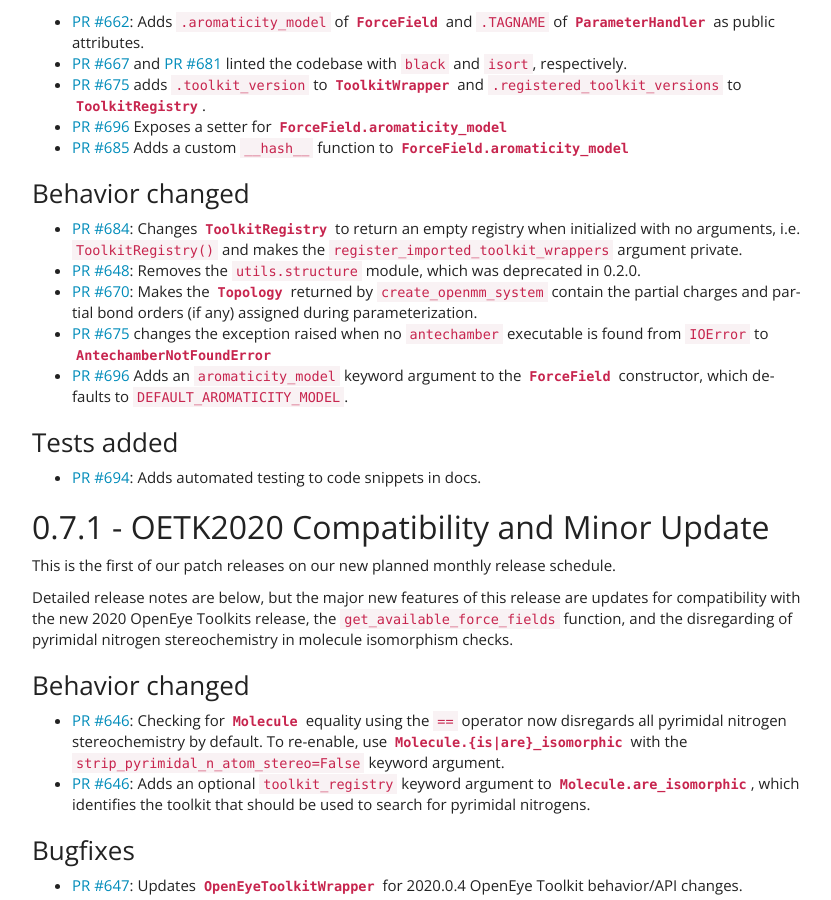
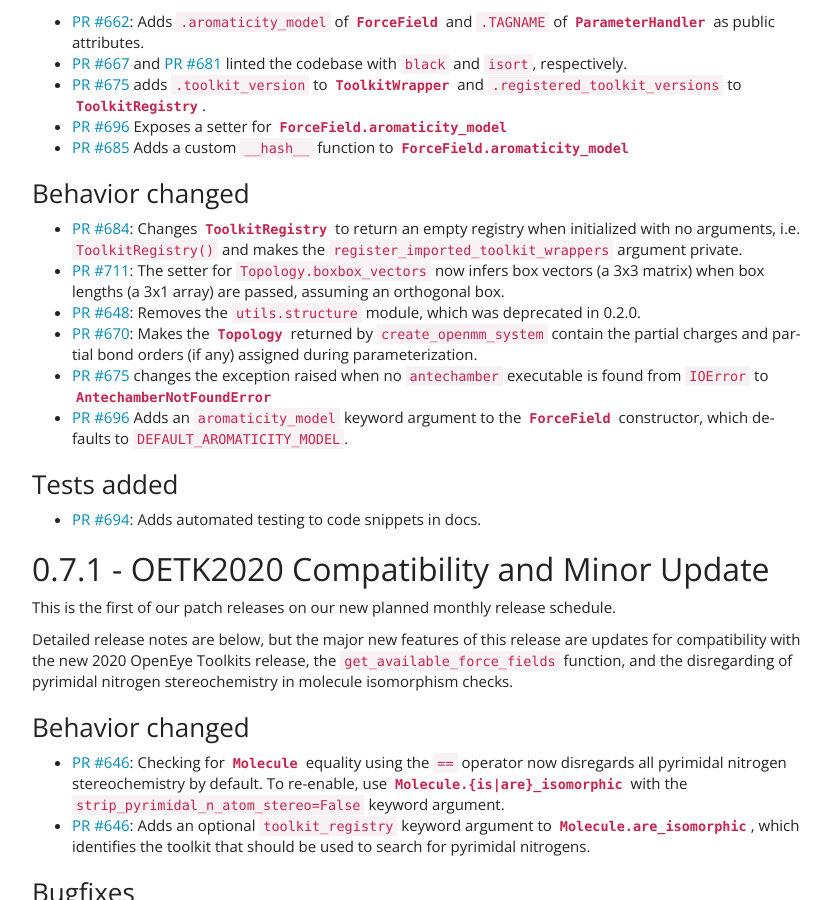
Before and after one commit to openforcefield/openff-toolkit, a Sphinx documentation site: the page built from docs/releasehistory.rst, in a window 1280 px wide and 900 px high, scrolled down 383 px. Shown: the whole window, without its empty margins (38-869 px from the left). Built offline with Sphinx 7.4.7, drawn with Linux system fonts in a browser that asks for light colours.

Commit message:
Update changelog

```diff
--- a/docs/releasehistory.rst
+++ b/docs/releasehistory.rst
@@ -36,6 +36,9 @@ Behavior changed
   :py:class:`ToolkitRegistry <openforcefield.utils.toolkits.ToolkitRegistry>` to return an empty
   registry when initialized with no arguments, i.e. ``ToolkitRegistry()`` and makes the
   ``register_imported_toolkit_wrappers`` argument private.
+- `PR #711 <https://github.com/openforcefield/openforcefield/pull/711>`_: The
+  setter for ``Topology.boxbox_vectors`` now infers box vectors (a 3x3 matrix) when box lengths
+  (a 3x1 array) are passed, assuming an orthogonal box.
 - `PR #648 <https://github.com/openforcefield/openforcefield/pull/648>`_: Removes the
   ``utils.structure`` module, which was deprecated in 0.2.0.
 - `PR #670 <https://github.com/openforcefield/openforcefield/pull/670>`_: Makes the
```
